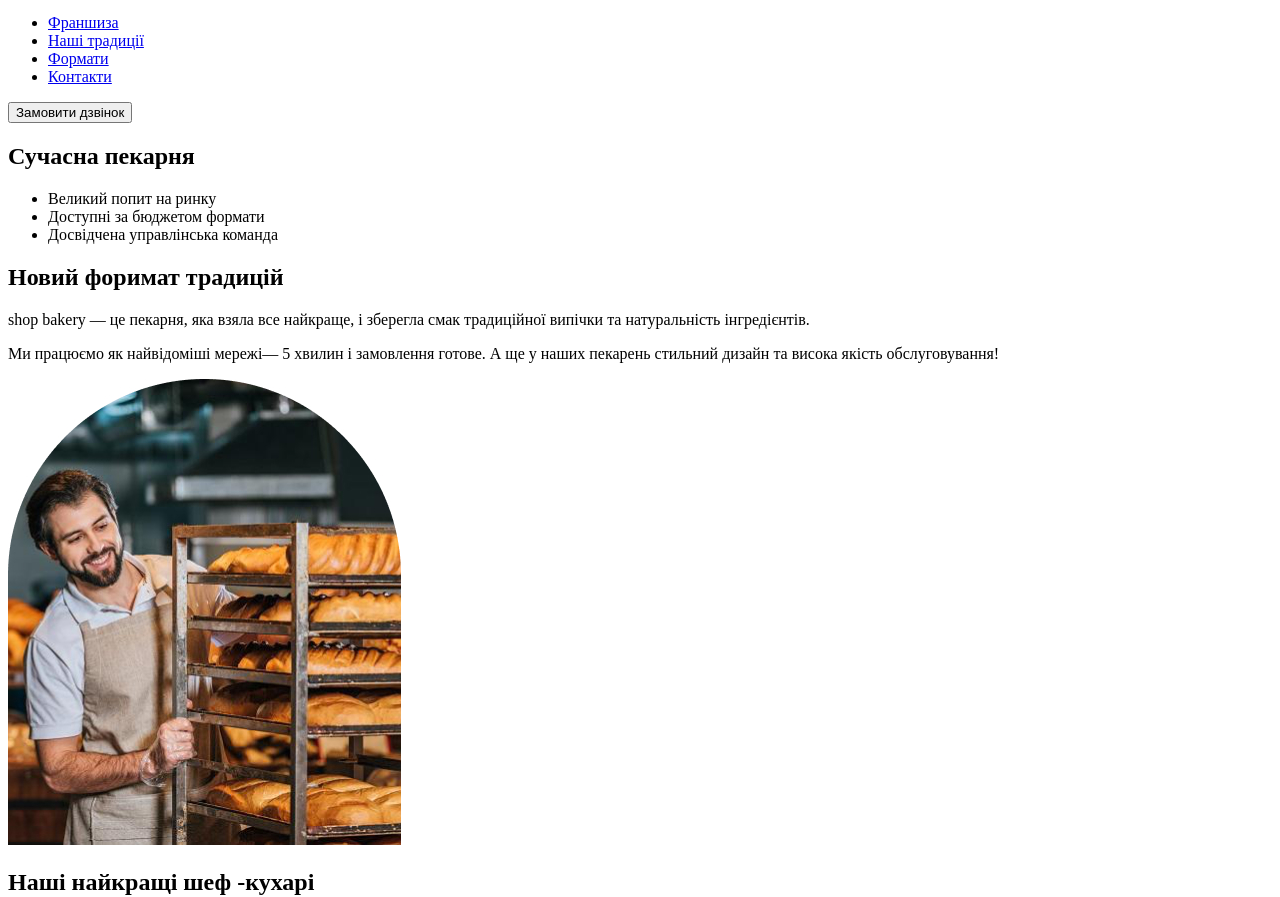
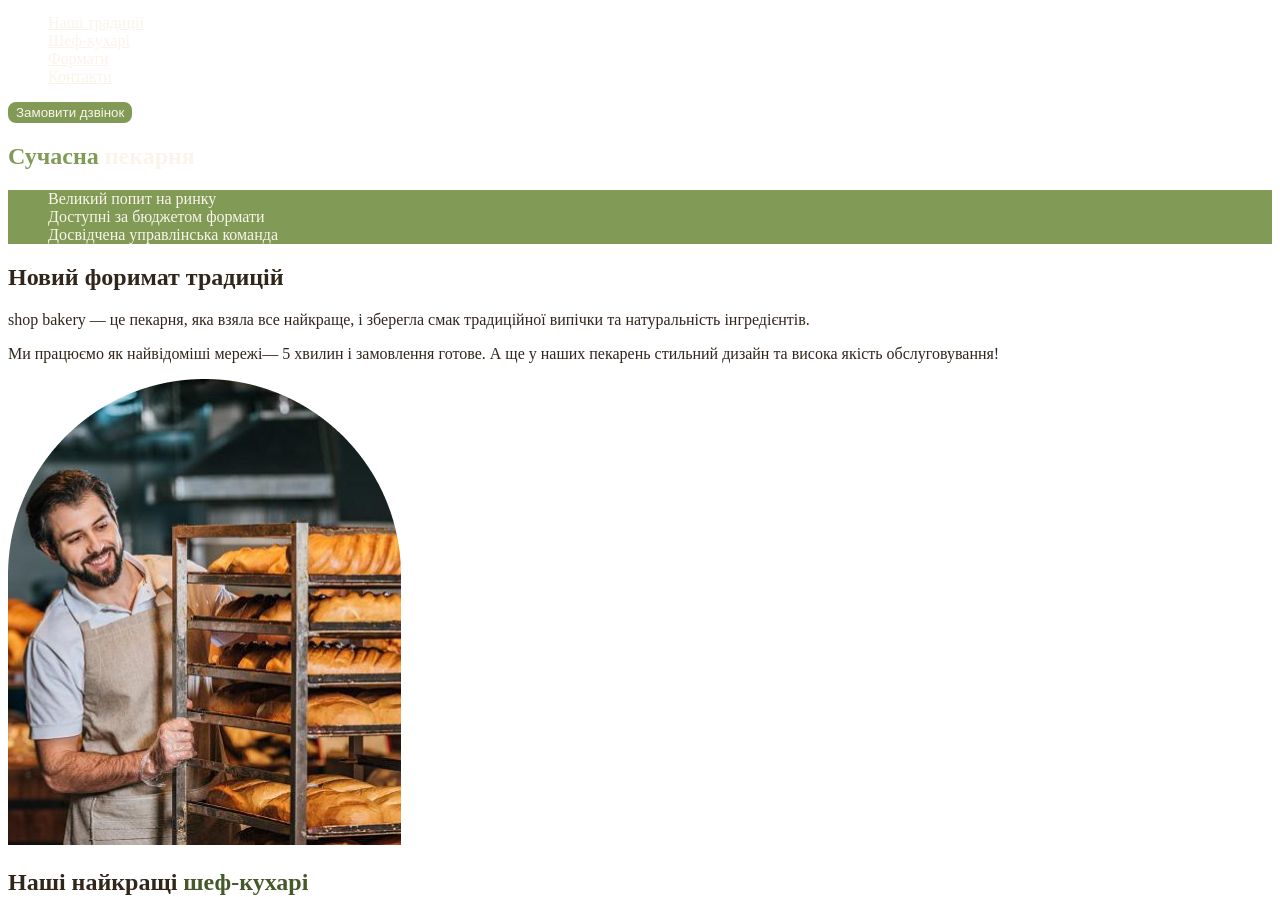
Before and after one commit to IrynaDenysovich/shop_bakery, a plain HTML site: page index.html in a window 1280 px wide. Shown: the part 60-957 px from the top of the page. Drawn offline with Linux system fonts and the light colour scheme.

Commit message:
add styles.css and css variables

```diff
--- a/index.html
+++ b/index.html
@@ -5,36 +5,39 @@
     <meta http-equiv="X-UA-Compatible" content="IE=edge" />
     <meta name="viewport" content="width=device-width, initial-scale=1.0" />
     <title>Сучасна пекарн</title>
+    <link rel="stylesheet" href="./styles.css" />
   </head>
   <body>
     <header>
       <nav>
-        <a href="">
+        <a href="./index.html">
           <img src="./images/logo.svg" alt="Логотип сучасної пекарні" />
         </a>
 
         <ul>
-          <li><a href="#">Франшиза</a></li>
-          <li><a href="#">Наші традиції</a></li>
+          <li>
+            <a class="header-link" href="#traditions-section">Наші традиції</a>
+          </li>
+          <li><a class="header-link" href="#chefs-section">Шеф-кухарі</a></li>
 
-          <li><a href="#">Формати</a></li>
-          <li><a href="#">Контакти</a></li>
+          <li><a class="header-link" href="#formats-section">Формати</a></li>
+          <li><a class="header-link" href="#contact-section">Контакти</a></li>
         </ul>
       </nav>
-      <button type="button">Замовити дзвінок</button>
+      <button type="button" class="button">Замовити дзвінок</button>
       <!--call-->
     </header>
     <main>
       <section>
-        <h1>Сучасна пекарня</h1>
+        <h1 class="hero-title"><span class="accent">Сучасна</span> пекарня</h1>
       </section>
-      <section>
-        <ul>
+      <section id="traditions-section">
+        <ul class="advantages-list">
           <li>Великий попит на ринку</li>
           <li>Доступні за бюджетом формати</li>
           <li>Досвідчена управлінська команда</li>
         </ul>
-        <h2>Новий форимат традицій</h2>
+        <h2 class="section-title">Новий форимат традицій</h2>
         <p>
           <span lang="en">shop bakery</span> — це пекарня, яка взяла все
           найкраще, і зберегла смак традиційної випічки та натуральність
@@ -47,8 +50,10 @@
         </p>
         <img src="./images/baker-man.jpg" alt="пекар дивиться на батони" />
       </section>
-      <section>
-        <h2>Наші найкращі шеф -кухарі</h2>
+      <section id="chefs-section">
+        <h2 class="section-title">
+          Наші найкращі <span class="accent">шеф-кухарі</span>
+        </h2>
         <ul>
           <li>
             <article>
@@ -70,7 +75,9 @@
             </article>
           </li>
         </ul>
-        <h2>Формати</h2>
+      </section>
+      <section id="formats-section">
+        <h2 class="section-title">Формати</h2>
         <ul>
           <li>
             <article><h3 lang="en">Walrus</h3></article>
@@ -83,8 +90,17 @@
           </li>
         </ul>
       </section>
-      <section><h2>Приєднуйся до мережі пекарень</h2></section>
-      <section></section>
+      <section id="contact-section">
+        <h2 class="section-title">Приєднуйся до мережі пекарень</h2>
+        <iframe
+          src="https://www.google.com/maps/embed?pb=!1m18!1m12!1m3!1d2540.1636289098733!2d30.4912733!3d50.4566776!2m3!1f0!2f0!3f0!3m2!1i1024!2i768!4f13.1!3m3!1m2!1s0x40d4ce637c006b2d%3A0xaf86385f19996ff0!2z0YPQuy4g0KHQtdGH0LXQstGL0YUg0KHRgtGA0LXQu9GM0YbQvtCyLCA1NCwg0JrQuNC10LIsIDAyMDAw!5e0!3m2!1sru!2sua!4v1733121494512!5m2!1sru!2sua"
+          width="603"
+          height="595"
+          allowfullscreen=""
+          loading="lazy"
+          referrerpolicy="no-referrer-when-downgrade"
+        ></iframe>
+      </section>
     </main>
     <footer>
       <nav>
@@ -93,8 +109,8 @@
         /></a>
 
         <ul>
-          <li><a href="#">Франшиза</a></li>
           <li><a href="#">Наші традиції</a></li>
+          <li><a href="#">Шеф-кухарі</a></li>
 
           <li><a href="#">Формати</a></li>
           <li><a href="#">Контакти</a></li>
@@ -119,7 +135,7 @@
           </li>
         </ul>
         <a href="#" target="_blank">Політика конфіденційності</a>
-        <p>© 2022 Дані захищені</p>
+        <p>&copy; 2022 Дані захищені</p>
       </address>
     </footer>
   </body>
--- /dev/null
+++ b/styles.css
@@ -0,0 +1,50 @@
+:root {
+  --color-primary-dark: #31261a;
+  --color-primary-light: #faf4ea;
+  --color-brand-light: #819b57;
+  --color-brand-dark: #465929;
+}
+
+/* base */
+body {
+  color: var(--color-primary-dark);
+}
+ul {
+  list-style: none;
+}
+/* button */
+.button {
+  color: var(--color-primary-light);
+  background-color: var(--color-brand-light);
+  border: 2px solid var(--color-brand-light);
+  border-radius: 8px;
+  cursor: pointer;
+}
+.button:hover {
+  color: var(--color-brand-dark);
+  background-color: transparent;
+}
+/* link */
+.header-link {
+  color: var(--color-primary-light);
+}
+
+.header-link:hover {
+  color: var(--color-brand-light);
+}
+
+/* hero section */
+.hero-title {
+  color: var(--color-primary-light);
+}
+.hero-title .accent {
+  color: var(--color-brand-light);
+}
+/* advantages section */
+.advantages-list {
+  color: var(--color-primary-light);
+  background-color: var(--color-brand-light);
+}
+.section-title .accent {
+  color: var(--color-brand-dark);
+}
```
